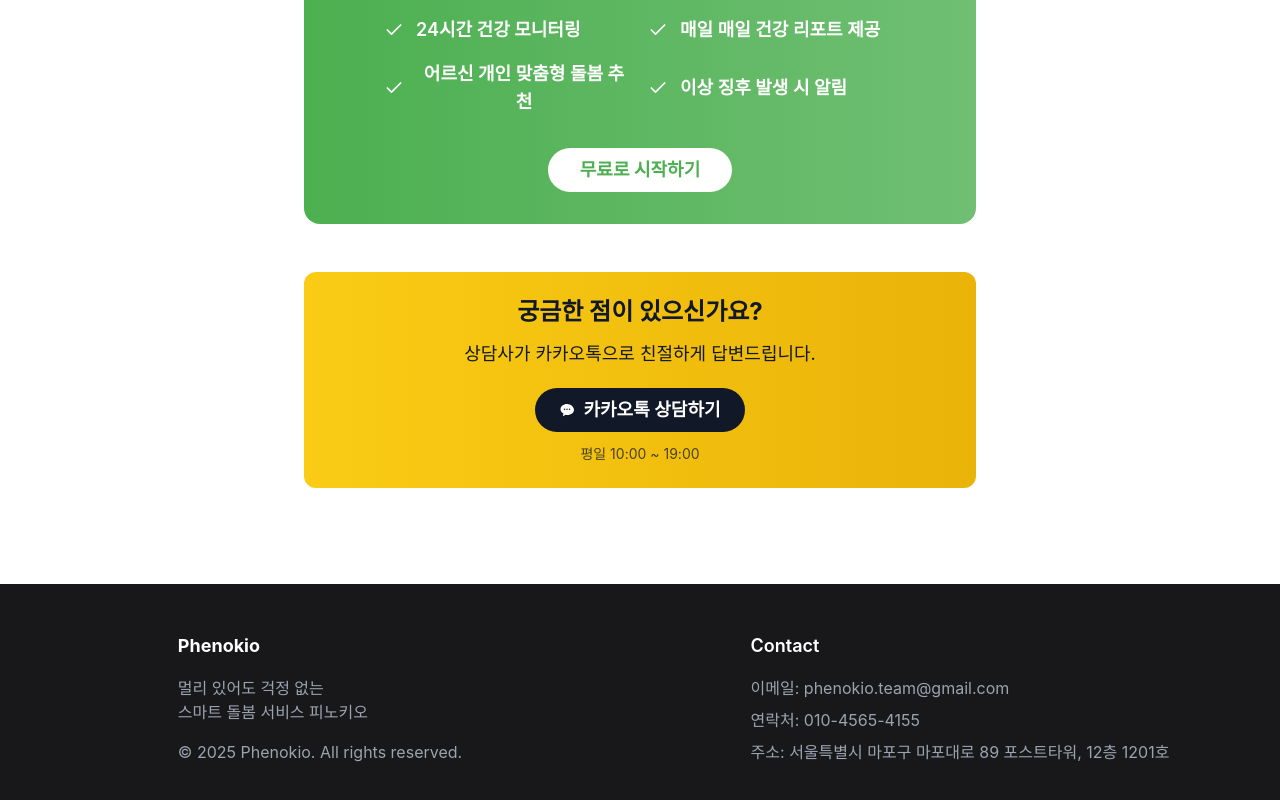
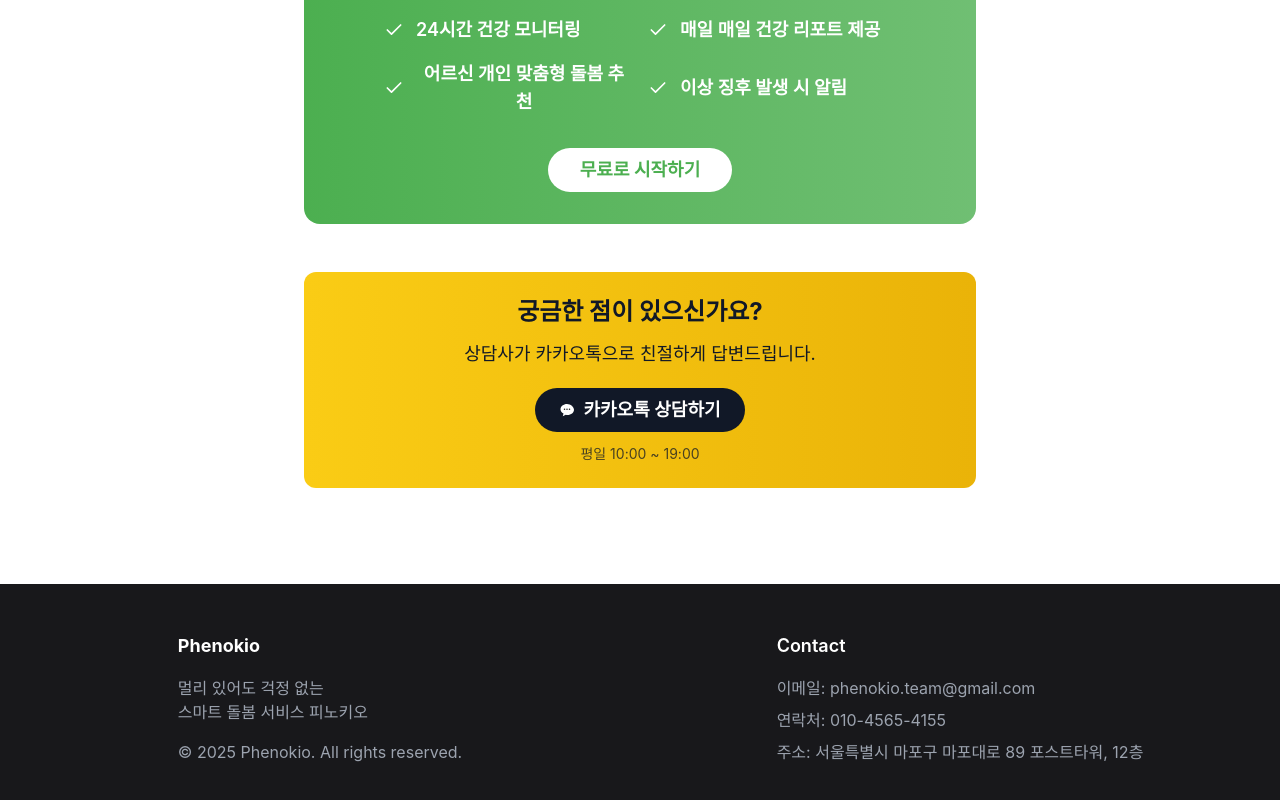
Before and after one commit to SioJeong/phenokio, a Next.js app: page / in a window 1280 px wide. Shown: the part 9343-10143 px from the top of the page. Built offline with nearby package versions, Linux system fonts and the light colour scheme; a web font is replaced by a local one.

Commit message:
잘못된 정보 수정

```diff
--- a/src/components/Footer.tsx
+++ b/src/components/Footer.tsx
@@ -20,7 +20,7 @@ const Footer = () => {
             <div className="space-y-2 text-xs md:text-base text-gray-400 mb-32 md:mb-16">
               <p>이메일: phenokio.team@gmail.com</p>
               <p>연락처: 010-4565-4155</p>
-              <p>주소: 서울특별시 마포구 마포대로 89 포스트타워, 12층 1201호</p>
+              <p>주소: 서울특별시 마포구 마포대로 89 포스트타워, 12층</p>
             </div>
           </div>
         </div>
```
